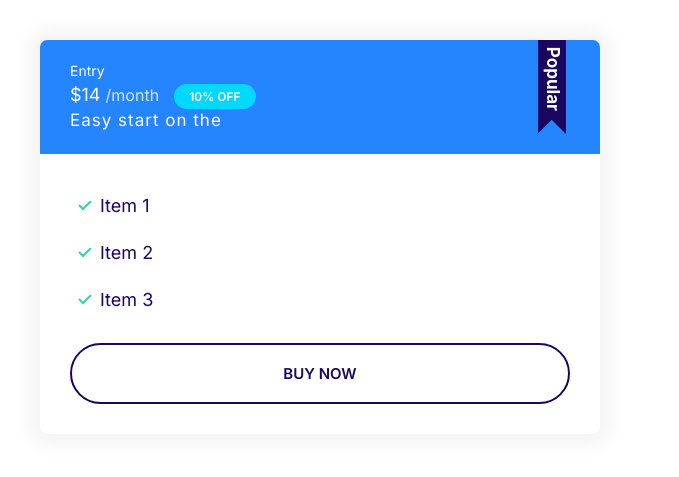
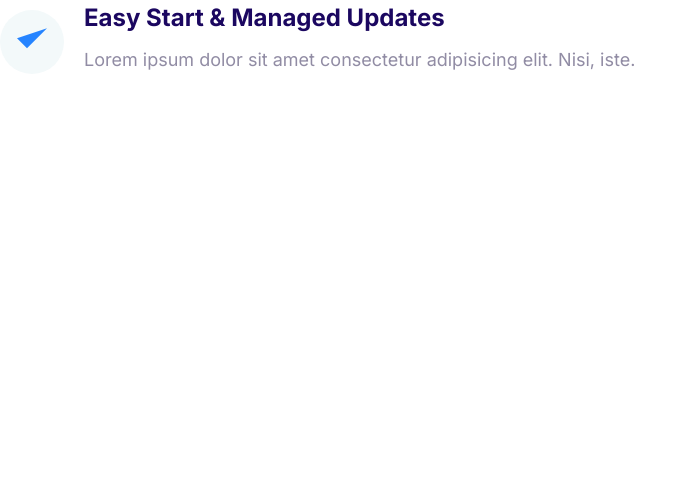
Before and after one commit to darecallad/responsiveProject1, a plain HTML site: page docs/index.html in a window 1280 px wide. Shown: the whole page, without its empty margins (0-679 px from the left). Drawn offline with Linux system fonts and the light colour scheme; files whose address does not match are found by name.

Commit message:
define Media Component

```diff
--- a/docs/css/styles.css
+++ b/docs/css/styles.css
@@ -289,6 +289,23 @@ a {
   right: 5%;
 }
 
+/* Media */
+
+.media {
+  display: flex;
+}
+.media__title {
+  margin-top: 0;
+}
+
+.media__body {
+  margin: 0 2rem;
+}
+
+.media__image {
+  margin-top: 1rem;
+}
+
 @media screen and (min-width: 1024px) {
   .plan__name {
     font-size: 1.4rem;
--- a/docs/index.html
+++ b/docs/index.html
@@ -14,25 +14,19 @@
     <link rel="stylesheet" href="css/styles.css" />
   </head>
   <body>
-    <div style="width: 50%; padding: 4rem">
-      <div class="plan plan--popular">
-        <div class="card card--primary">
-          <header class="card__header">
-            <h3 class="plan__name">Entry</h3>
-            <span class="plan__price">$14</span>
-            <span class="plan__billing-cycle">/month</span>
-            <span class="badge badge--secondary badge--small">10% OFF</span>
-            <span class="plan__description">Easy start on the</span>
-          </header>
-          <div class="card__body">
-            <ul class="list list--tick">
-              <li class="list__item">Item 1</li>
-              <li class="list__item">Item 2</li>
-              <li class="list__item">Item 3</li>
-            </ul>
-            <button class="btn btn--outline btn--block">Buy Now</button>
-          </div>
-        </div>
+    <div class="media">
+      <div class="media__image">
+        <span class="icon-container">
+          <svg class="icon icon--primary">
+            <use xlink:href="images/sprite.svg#tick"></use>
+          </svg>
+        </span>
+      </div>
+      <div class="media__body">
+        <h3 class="media__title">Easy Start & Managed Updates</h3>
+        <p>
+          Lorem ipsum dolor sit amet consectetur adipisicing elit. Nisi, iste.
+        </p>
       </div>
     </div>
   </body>
```
Also changed, not shown: docs/components/media.html (added, +13 -0 lines).
